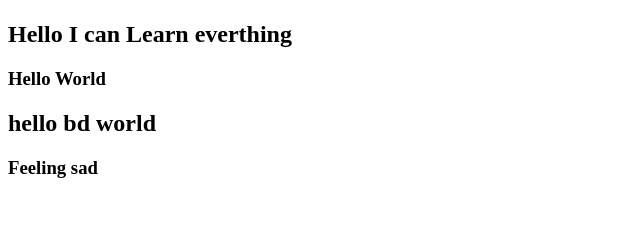
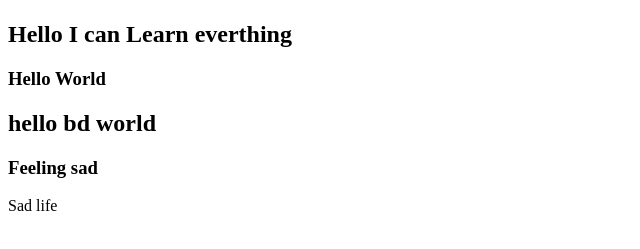
Before and after one commit to Hafizul000/my-first-website, a plain HTML site: page my-first-website/index.html in a window 1280 px wide. Shown: the part 59-308 px from the top of the page, without its empty margins (0-640 px from the left). Drawn offline with Linux system fonts and the light colour scheme.

Commit message:
Update index.html

```diff
--- a/my-first-website/index.html
+++ b/my-first-website/index.html
@@ -12,6 +12,7 @@
   <h3>Hello World</h3>
     <h2>hello bd world</h2>
     <h3>Feeling sad</h3>
+    <p>Sad life</p>
 
 </body>
 </html>
```
